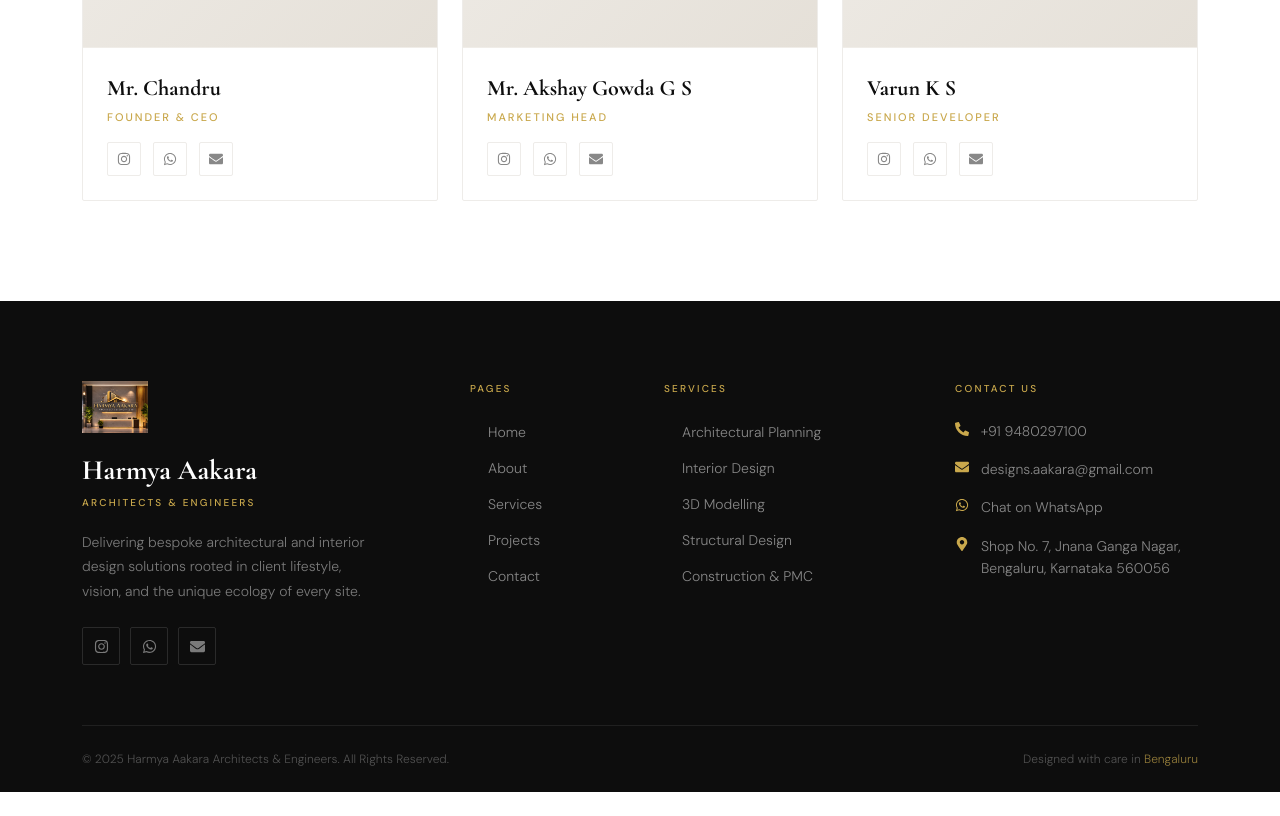
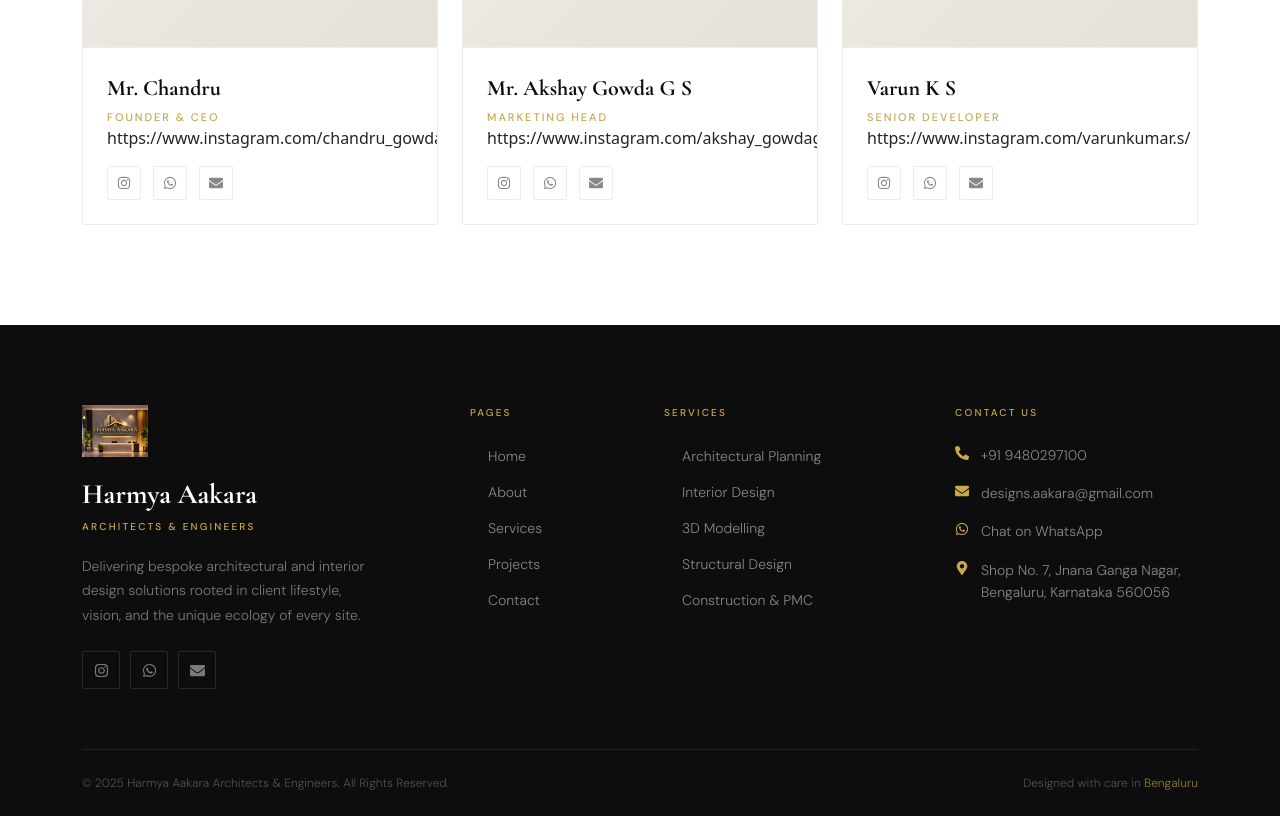
Before and after one commit to Developervaru/Aakara, a React (Create React App) app: page /about in a window 1280 px wide. Shown: the part 1960-2776 px from the top of the page. Before the commit the page ends 2752 px from the top, so only its background shows below. Built offline with nearby package versions, Linux system fonts and the light colour scheme.

Commit message:
modification member details

```diff
--- a/src/pages/About.js
+++ b/src/pages/About.js
@@ -14,16 +14,26 @@
     name: "Mr. Chandru",
     role: "Founder & CEO",
     initials: "CH",
+    instagram: "https://www.instagram.com/chandru_gowda/",
+    whatsapp: "https://wa.me/917007300000",
+    email: "mailto:designs.aakara@gmail"
   },
   {
     name: "Mr. Akshay Gowda G S",
     role: "Marketing Head",
     initials: "AG",
+    instagram: "https://www.instagram.com/akshay_gowdag/",
+    whatsapp: "https://wa.me/917007300000",
+    email: "mailto:designs.aakara@gmail"
   },
   {
     name: "Varun K S",
     role: "Senior Developer",
     initials: "VK",
+    instagram: "https://www.instagram.com/varunkumar.s/",
+    whatsapp: "https://wa.me/917899490237",
+    email: "mailto:messivarun0705@gmail"
+
   },
 ];
 
@@ -157,16 +167,36 @@
 <div className="team-card-body">
   <div className="team-card-name">{member.name}</div>
   <div className="team-card-role">{member.role}</div>
+  <div className="team-card-desc">{member.instagram}</div>
+
   <div className="team-card-links">
-                      <a href="https://www.instagram.com/aakara_arch" target="_blank" rel="noreferrer" className="team-link">
+    {member.instagram && (
+      <a
+        href={member.instagram}
+        target="_blank"
+        rel="noreferrer"
+        className="team-link"
+      >
         <FaInstagram />
       </a>
-                      <a href="https://wa.me/9480297100" target="_blank" rel="noreferrer" className="team-link">
+    )}
+
+    {member.whatsapp && (
+      <a
+        href={member.whatsapp}
+        target="_blank"
+        rel="noreferrer"
+        className="team-link"
+      >
         <FaWhatsapp />
       </a>
-                      <a href="mailto:designs.aakara@gmail.com" className="team-link">
+    )}
+
+    {member.email && (
+      <a href={member.email} className="team-link">
         <FaEnvelope />
       </a>
+    )}
   </div>
 </div>
                 </div>
```
Lines whose indentation alone changed are shown as unchanged.
